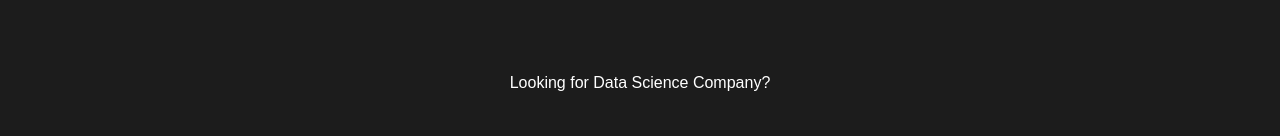
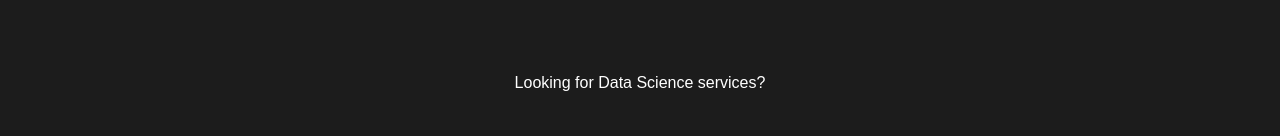
Before and after one commit to Nospoko/epr-landing, a Next.js app in the folder algrtm/: page /contactUs in a window 1280 px wide. Shown: the part 614-750 px from the top of the page. Built offline with nearby package versions, Linux system fonts and the light colour scheme.

Commit message:
little changes according to copy

```diff
--- a/algrtm/src/app/layout.js
+++ b/algrtm/src/app/layout.js
@@ -8,7 +8,7 @@ import { Providers } from "@/providers/providers";
 const pingFont = localFont({ src: "../fonts/PingFangHK.ttf" });
 
 export const metadata = {
-  title: "EPR | Algorithmic solutions",
+  title: "EPR Labs",
   description: "Make Data Science Great Again.",
 };
 
--- a/algrtm/src/components/Navbar.js
+++ b/algrtm/src/components/Navbar.js
@@ -16,7 +16,7 @@ export default function Navbar() {
       <div className="flex justify-start p3SB text-neutralLight-neutral10 dark:text-neutralDark-neutral10 gap-5">
         <Link
           href="/"
-          className="transition-transform duration-500 ease-in-out transform hover:scale-150 hover:rotate-180"
+          className="transition-transform duration-500 ease-in-out transform hover:scale-150"
         >
           <div className="flex w-full items-center justify-center transition">
             <p className="text-neutralLight-neutral10 dark:text-neutralDark-neutral10 h5">
--- a/algrtm/src/data/solutionsSectionTexts.js
+++ b/algrtm/src/data/solutionsSectionTexts.js
@@ -1,6 +1,6 @@
 const solutionsTexts = {
   version1: {
-    title: "Looking for Data Science Company?",
+    title: "Looking for Data Science services?",
   },
   version2: {
     title: "We know that algormitic solutions are future. Do you?",
```
